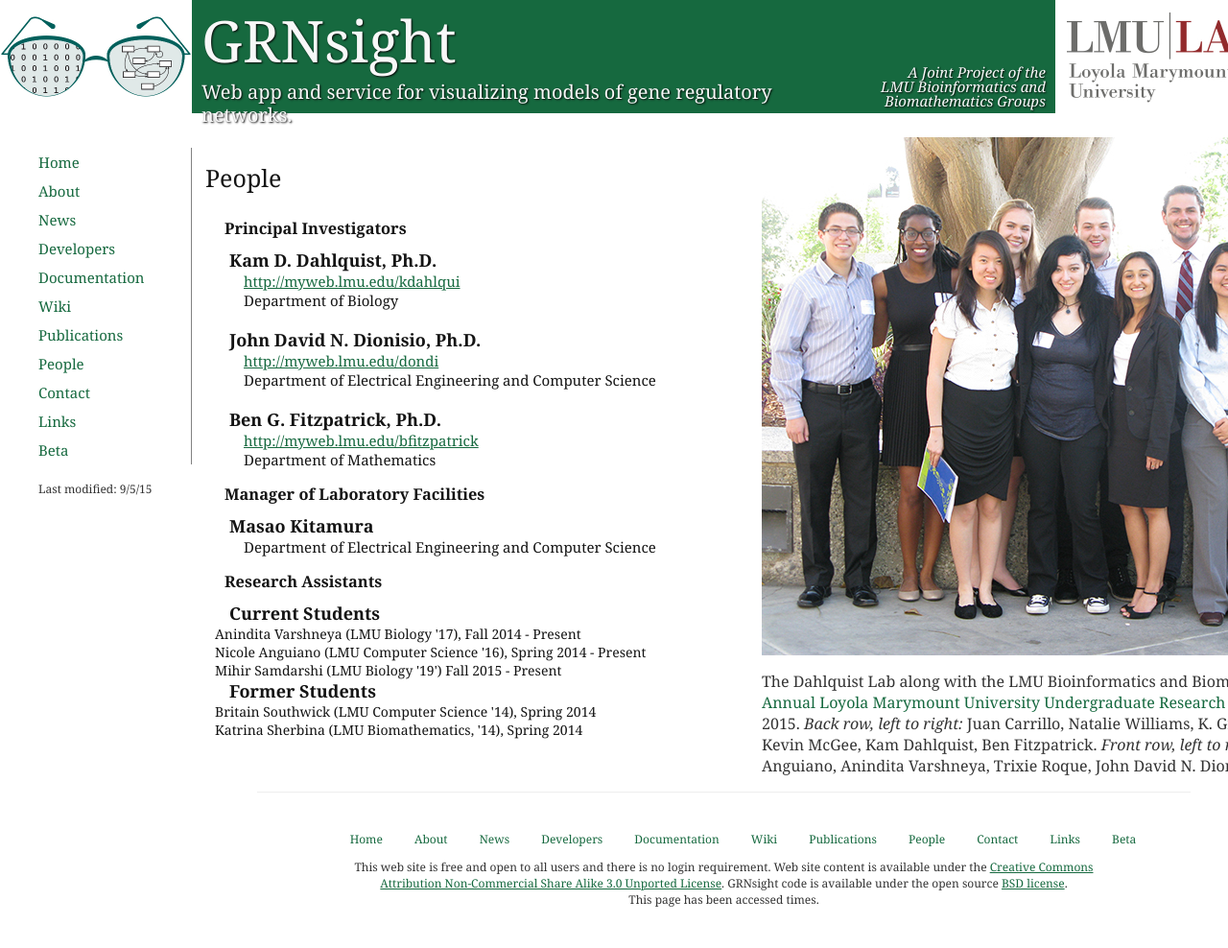
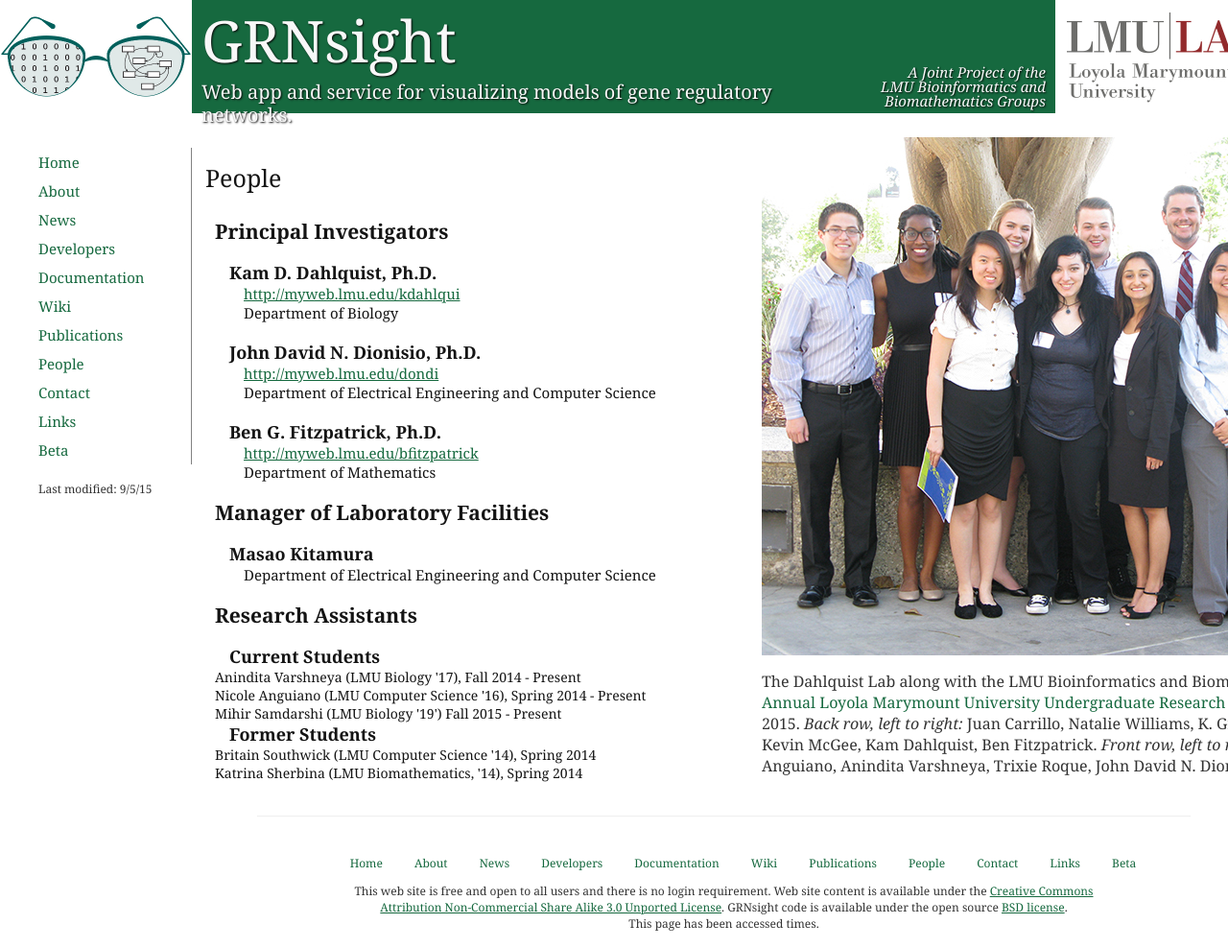
Before and after one commit to dondi/GRNsight, a Jekyll site: the page built from people.html, in a window 1280 px wide. Shown: the whole page at 96% size. Built offline with Jekyll 4.4.1, drawn with Linux system fonts in a browser that asks for light colours; nearby versions of some CDN libraries; Markdown is read by kramdown in place of the engine named in the settings; before the commit the page ends 963 px from its top, so only the background shows below that.

Commit message:
quick formatting changes

```diff
--- a/people.html
+++ b/people.html
@@ -7,12 +7,12 @@
                 <div class="pull-left">
                     <p id="pageTitle">People</p>
                     <div id="pageContent">
-                        <h3>Principal Investigators</h3>
+                        <h2>Principal Investigators</h2>
                         <p class="name">Kam D. Dahlquist, Ph.D.</p>
                         <p class="personInfo">
                             <a href="http://myweb.lmu.edu/kdahlqui" target="_blank">http://myweb.lmu.edu/kdahlqui</a> <br>
                           Department of Biology
-                        </p> <br>
+                        </p><br>
                         <p class="name">John David N. Dionisio, Ph.D.</p>
                         <p class="personInfo">
                             <a href="http://myweb.lmu.edu/dondi" target="_blank">http://myweb.lmu.edu/dondi</a> <br>
@@ -23,10 +23,10 @@
                             <a href="http://myweb.lmu.edu/bfitzpatrick/" target="_blank">http://myweb.lmu.edu/bfitzpatrick</a> <br>
                             Department of Mathematics
                         </p>
-                         <h3>Manager of Laboratory Facilities</h3>
+                         <h2>Manager of Laboratory Facilities</h2>
                         <p class="name">Masao Kitamura</p>
                         <p class="personInfo">Department of Electrical Engineering and Computer Science</p>
-                        <h3>Research Assistants</h3>
+                        <h2>Research Assistants</h2>
                         <p class="personInfo">
                           <p class="name">Current Students</p>
                             Anindita Varshneya (LMU Biology '17), Fall 2014 - Present <br>
```
